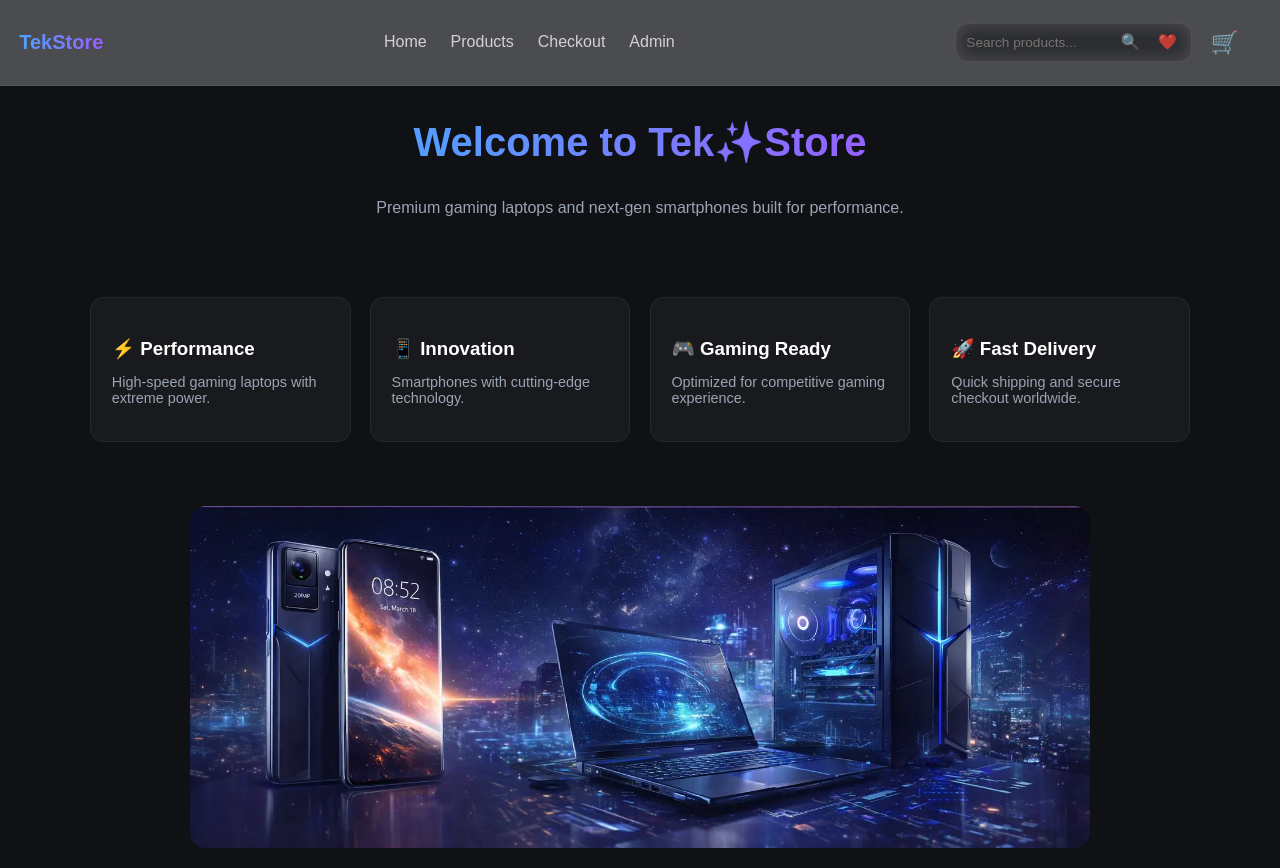
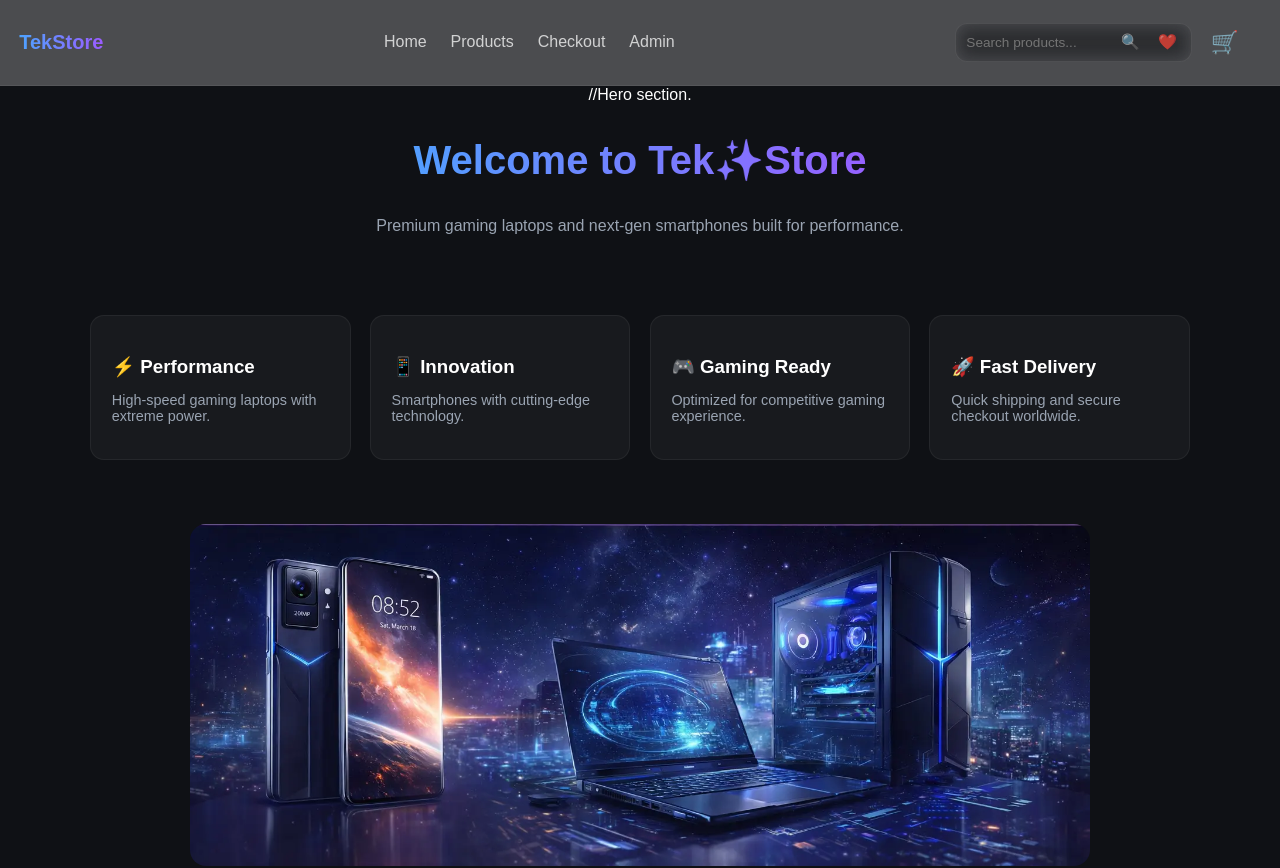
Before and after one commit to Zvoki/Tech-Store-Demo, a React (Vite) app in the folder frontend/: page / in a window 1280 px wide. Shown: the top 868 px of the page. Built offline with nearby package versions, Linux system fonts and the light colour scheme.

Commit message:
"Changed Hero section"

```diff
--- a/frontend/src/pages/Home/Home.jsx
+++ b/frontend/src/pages/Home/Home.jsx
@@ -18,7 +18,7 @@ export default function Home() {
 
   return (
     <div className="home-container">
-
+//Hero section.
       {/* HERO Section */}
 
       <section className="home-welcome">
```
